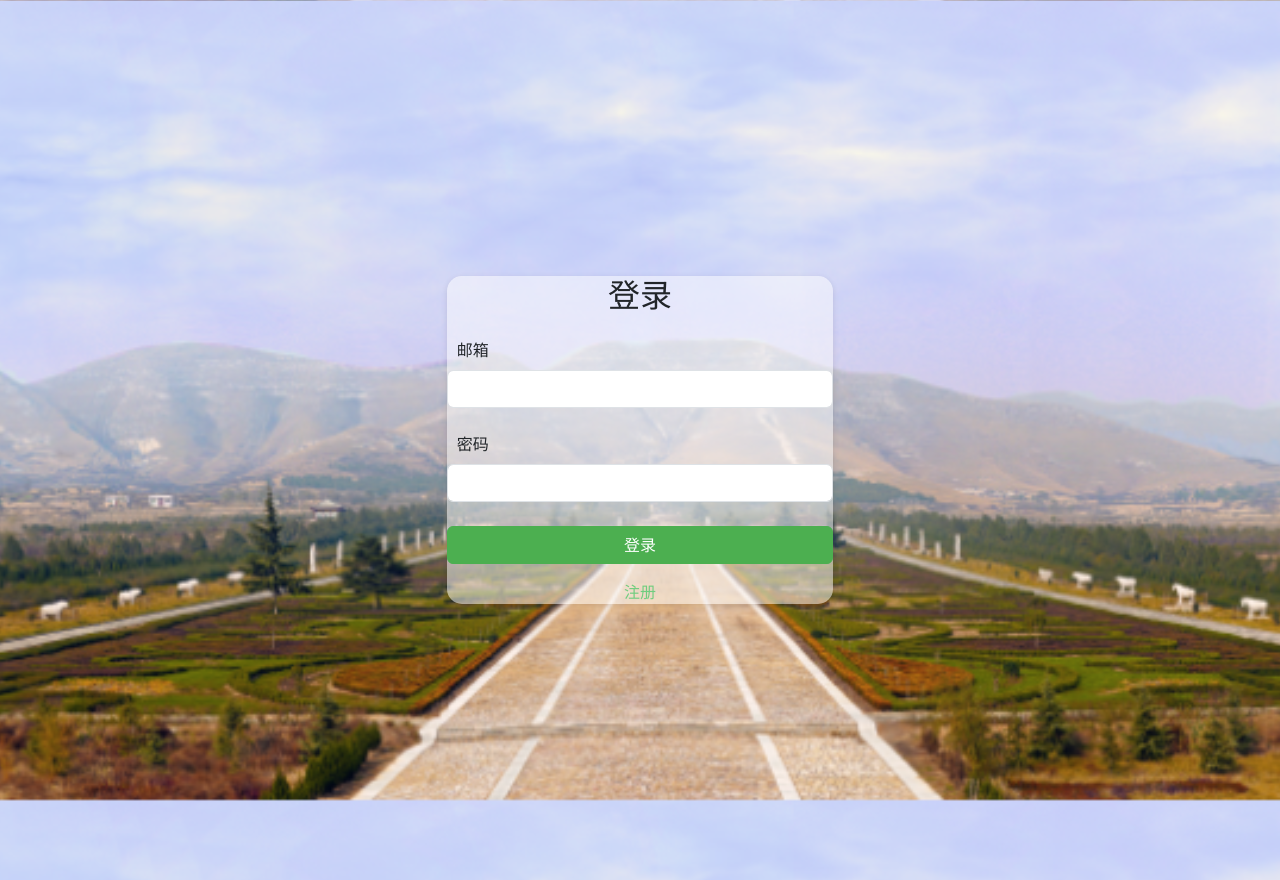
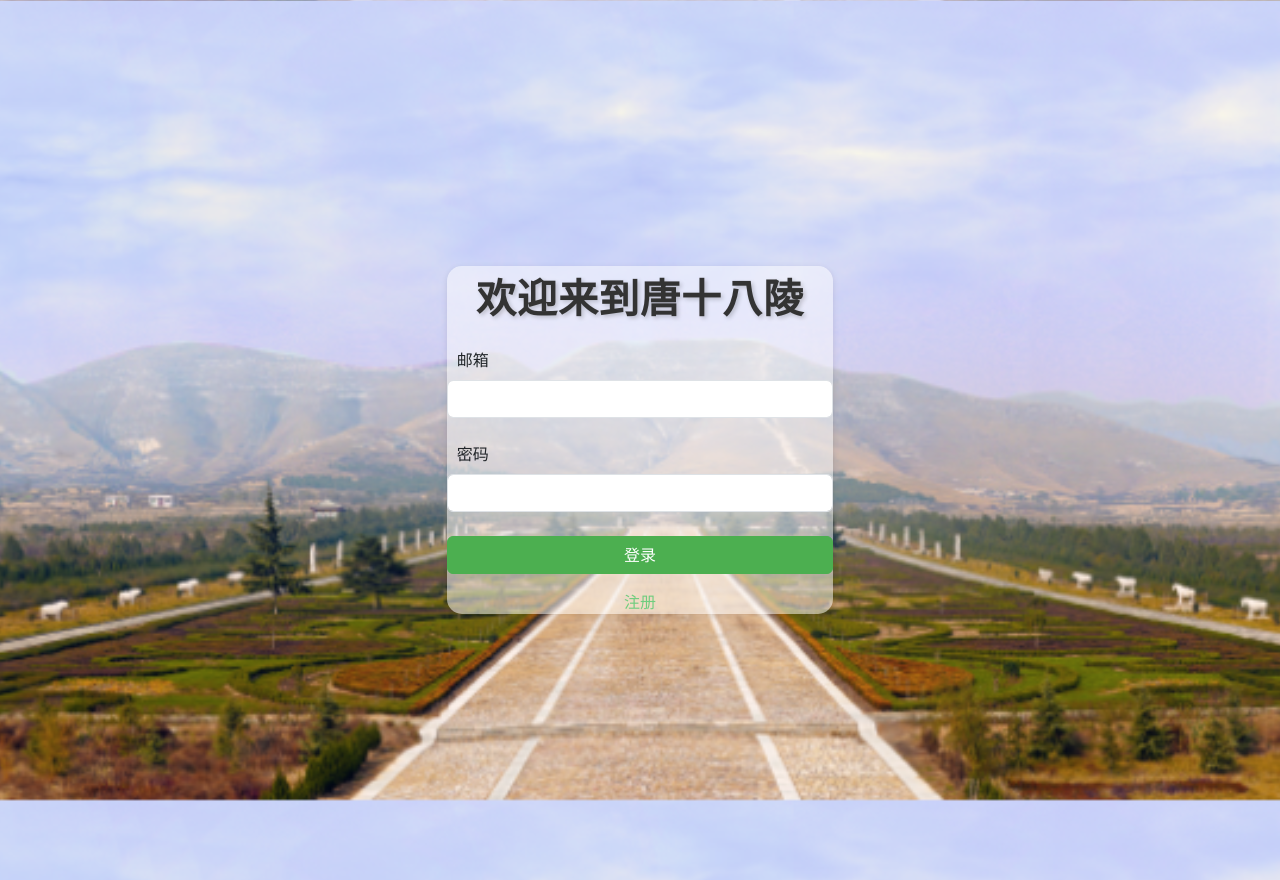
Before and after one commit to XingLuoYunxiao/Navigation-project-of-Emperor-s-tomb, a Flask app: page /login in a window 1280 px wide. Run offline with Flask 2, Linux system fonts and the light colour scheme; some libraries are stand-ins or nearby versions.

Commit message:
优化样式

```diff
--- a/app/templates/login.html
+++ b/app/templates/login.html
@@ -42,11 +42,21 @@
     .card .text-center a:hover {
         text-decoration: underline; /* 鼠标悬停时显示下划线 */
     }
+    .custom-title {
+    font-family: 'Times New Roman', Times, serif; /* 选择一个适合的字体 */
+    margin-top: 10px;
+    font-size: 2.5em; /* 调整字体大小 */
+    font-weight: bold; /* 加粗字体 */
+    color: #333; /* 设置字体颜色 */
+    text-shadow: 2px 2px 4px rgba(0, 0, 0, 0.2); /* 添加阴影效果 */
+    letter-spacing: 1px; /* 调整字符间距 */
+    line-height: 1.2; /* 调整行高 */
+}
 }
 </style>
 <div class="d-flex justify-content-center align-items-center" style="height: 100vh;">
     <div class="card col-md-6 col-lg-4">
-        <h2 class="text-center mb-4">登录</h2>
+        <h2 class="text-center mb-4 custom-title">欢迎来到唐十八陵</h2>
         {% if message %}
         <div class="alert alert-success text-center" role="alert">
             {{ message }}
```
